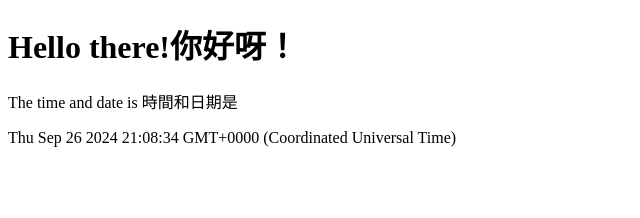
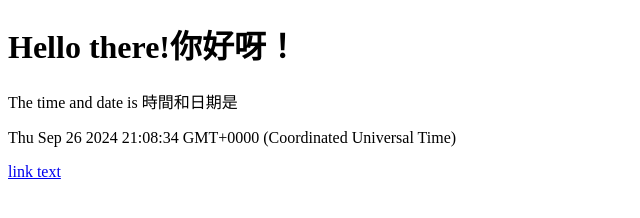
Before and after one commit to mtcina/mtcina.github.io, a plain HTML site: page index.html in a window 1280 px wide. Shown: the full height of the page, 0-640 px from the left. Drawn offline with Linux system fonts and the light colour scheme.

Commit message:
add link to api page

```diff
--- a/index.html
+++ b/index.html
@@ -10,6 +10,8 @@
         document.getElementById("curTime").innerHTML = Date()
     </script>
 
+    <a href="testApi.html">link text</a>
+
 </body>
 
 </html>
```
